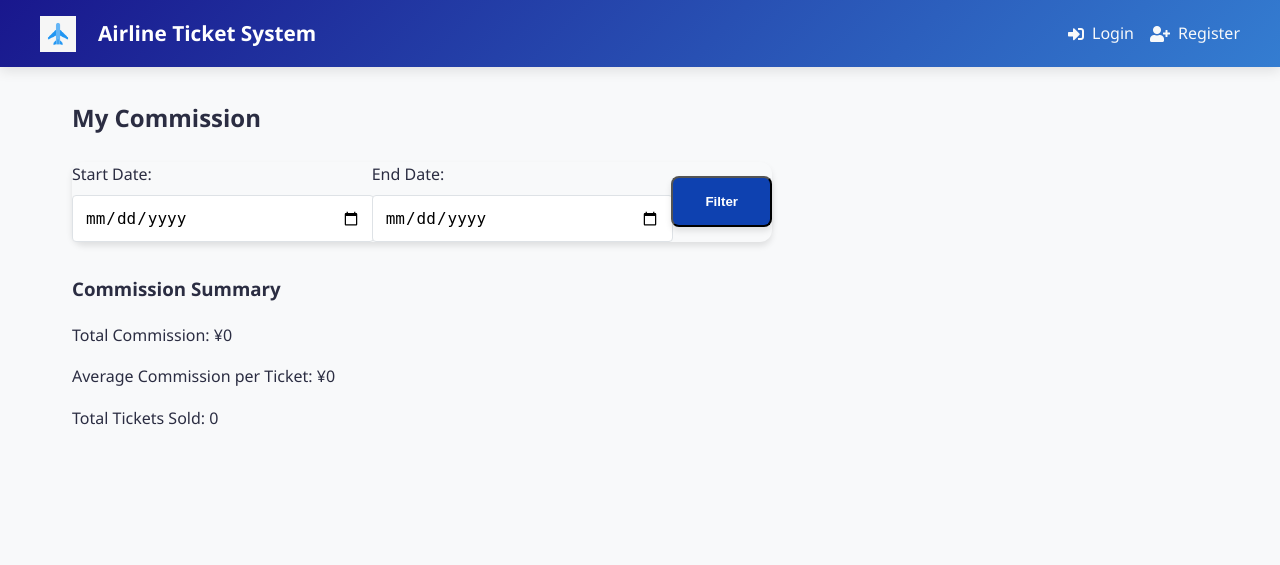
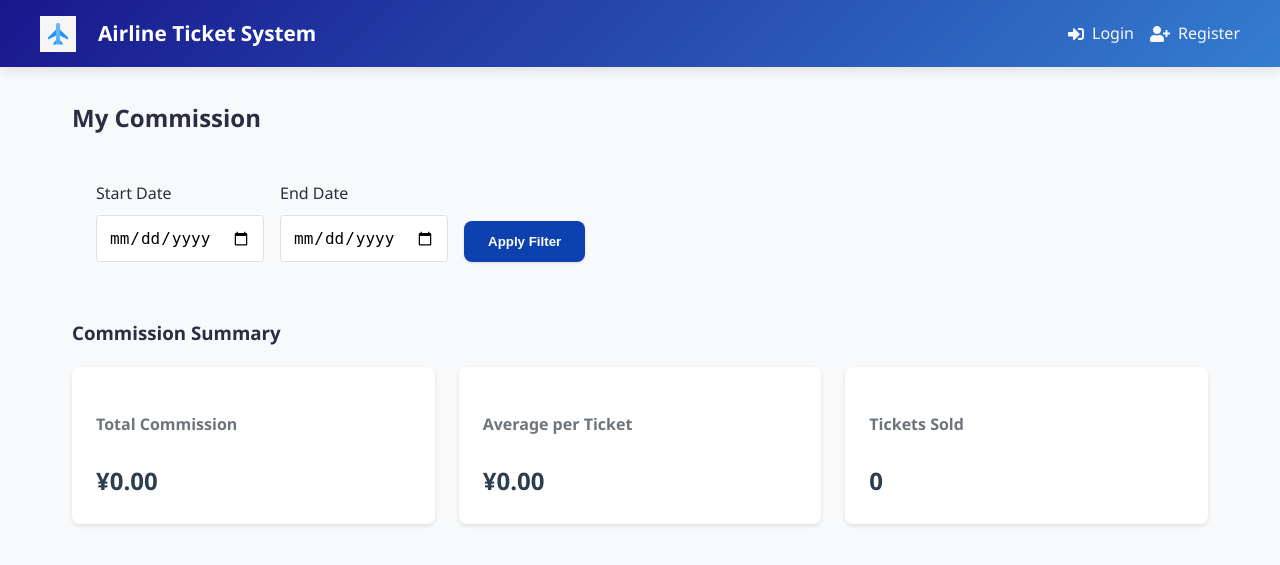
Before and after one commit to LewisZZZ-Zhang/AirTicketReservationSystem, a Flask app: template templates/agent_view_commission.html in a window 1280 px wide. Shown: the top 565 px of the page. Run offline with Flask 3, Linux system fonts and the light colour scheme; the template is opened without the code that fills it, so the values that code supplies are empty.

Commit message:
Update agent_view_commission.html

```diff
--- a/templates/agent_view_commission.html
+++ b/templates/agent_view_commission.html
@@ -2,20 +2,107 @@
 {% block content %}
 <div class="container">
     <h2>My Commission</h2>
-    <form method="POST" class="search-form filter-bar" style="display: flex; align-items: center; gap: 1.5rem; max-width: 700px; margin-bottom: 2rem;">
-        <div class="form-group" style="margin: 0;">
-            <label for="start_date" style="margin-right: 0.5rem;">Start Date:</label>
-            <input type="date" id="start_date" name="start_date" value="{{ start_date }}">
+
+    <!-- Date Filter Form -->
+    <form method="POST" class="filter-form">
+        <div class="form-row">
+            <div class="form-group">
+                <label for="start_date">Start Date</label>
+                <input type="date" id="start_date" name="start_date" value="{{ start_date }}" class="form-control">
+            </div>
+            <div class="form-group">
+                <label for="end_date">End Date</label>
+                <input type="date" id="end_date" name="end_date" value="{{ end_date }}" class="form-control">
+            </div>
+            <div class="form-group">
+                <button type="submit" class="btn btn-primary">Apply Filter</button>
+            </div>
         </div>
-        <div class="form-group" style="margin: 0;">
-            <label for="end_date" style="margin-right: 0.5rem;">End Date:</label>
-            <input type="date" id="end_date" name="end_date" value="{{ end_date }}">
+    </form>
+
+    <!-- Commission Summary -->
+    <div class="commission-summary">
+        <h3>Commission Summary</h3>
+        <div class="summary-cards">
+            <div class="summary-card">
+                <h4>Total Commission</h4>
+                <p class="amount">¥{{ "%.2f"|format(commission_data.total_commission or 0) }}</p>
+            </div>
+            <div class="summary-card">
+                <h4>Average per Ticket</h4>
+                <p class="amount">¥{{ "%.2f"|format(commission_data.avg_commission or 0) }}</p>
+            </div>
+            <div class="summary-card">
+                <h4>Tickets Sold</h4>
+                <p class="amount">{{ commission_data.total_tickets or 0 }}</p>
+            </div>
         </div>
-        <button type="submit" class="cta-button" style="margin: 0;">Filter</button>
-    </form>
-    <h3>Commission Summary</h3>
-    <p>Total Commission: ¥{{ commission_data.total_commission or 0 }}</p>
-    <p>Average Commission per Ticket: ¥{{ commission_data.avg_commission or 0 }}</p>
-    <p>Total Tickets Sold: {{ commission_data.total_tickets or 0 }}</p>
+    </div>
+
+    <!-- Optional: Add future space for commission details/transactions -->
 </div>
+
+<style>
+    .filter-form {
+        background: #f8f9fa;
+        padding: 1.5rem;
+        border-radius: 8px;
+        margin-bottom: 2rem;
+    }
+
+    .form-row {
+        display: flex;
+        gap: 1rem;
+        align-items: flex-end;
+        flex-wrap: wrap;
+    }
+
+    .form-group {
+        margin-bottom: 0;
+    }
+
+    .commission-summary {
+        margin-top: 2rem;
+    }
+
+    .summary-cards {
+        display: flex;
+        gap: 1.5rem;
+        flex-wrap: wrap;
+        margin-top: 1rem;
+    }
+
+    .summary-card {
+        background: white;
+        border-radius: 8px;
+        padding: 1.5rem;
+        box-shadow: 0 2px 4px rgba(0,0,0,0.1);
+        flex: 1;
+        min-width: 200px;
+    }
+
+    .summary-card h4 {
+        color: #6c757d;
+        font-size: 1rem;
+        margin-bottom: 0.5rem;
+    }
+
+    .amount {
+        font-size: 1.5rem;
+        font-weight: bold;
+        color: #2c3e50;
+        margin-bottom: 0;
+    }
+
+    @media (max-width: 768px) {
+        .form-row {
+            flex-direction: column;
+            align-items: stretch;
+        }
+
+        .form-group {
+            width: 100%;
+        }
+    }
+</style>
 {% endblock %}
```
